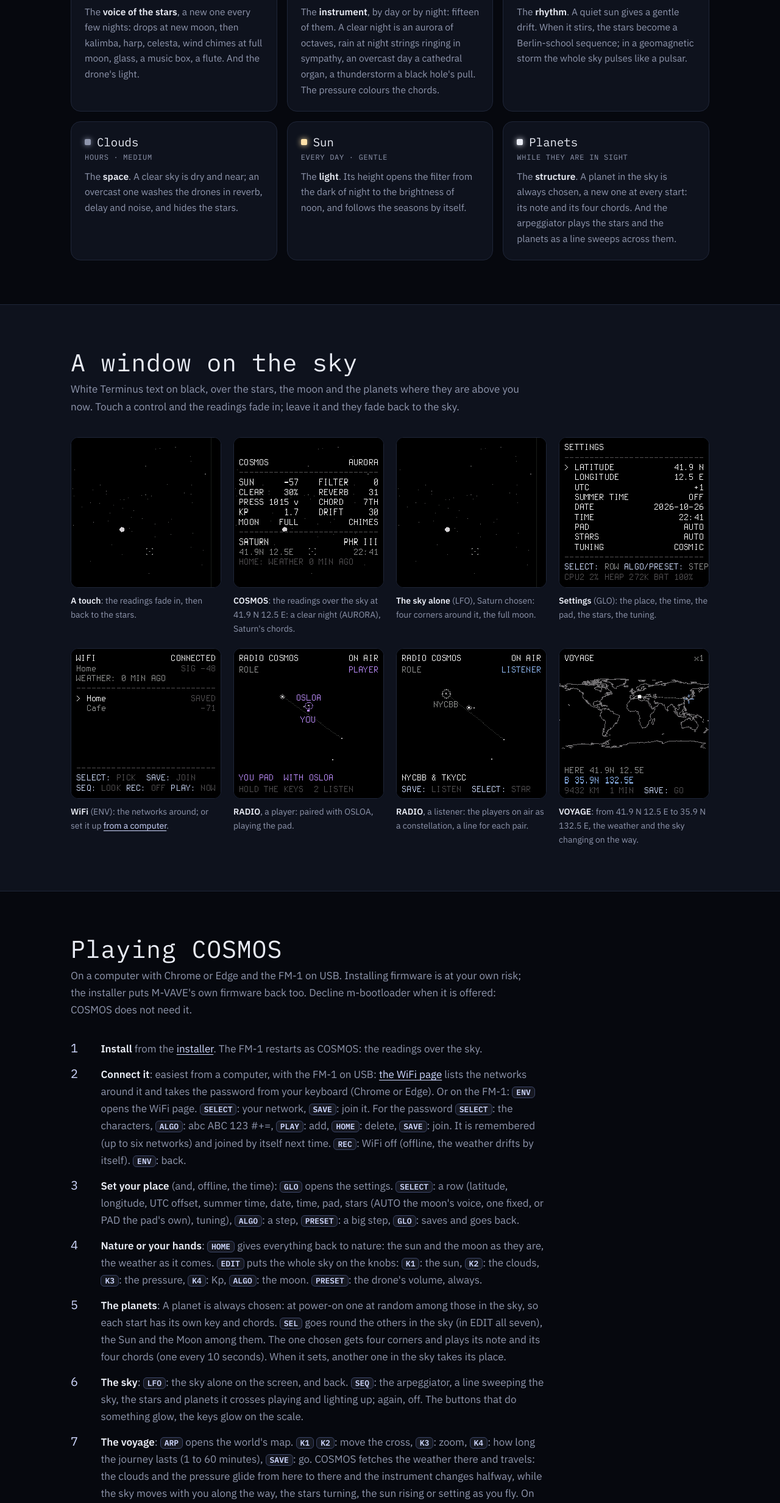
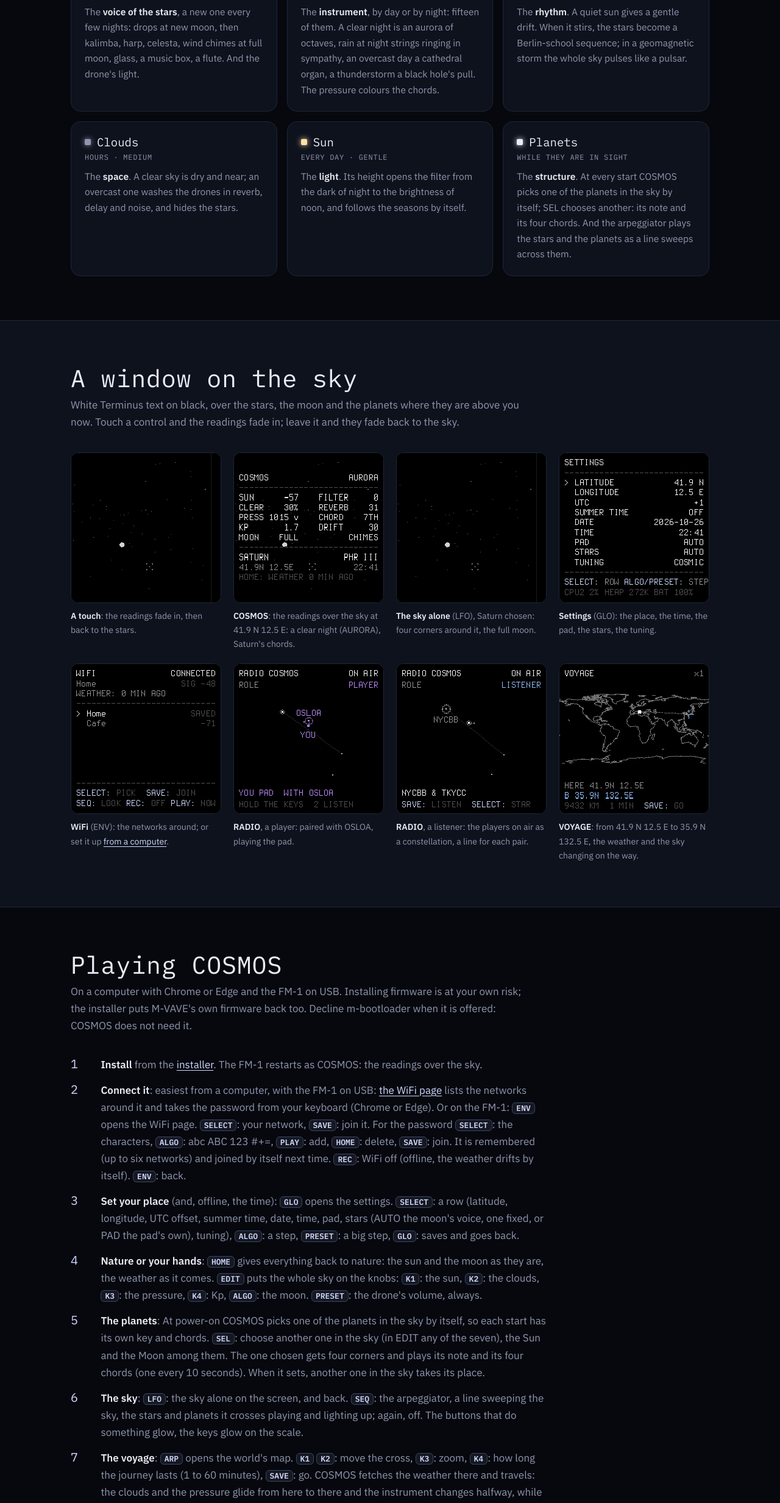
Before and after one commit to Gadlele/COSMOS, a plain HTML site: page web/site/index.html in a window 1280 px wide. Shown: the part 985-3450 px from the top of the page at 61% size. Drawn offline with Linux system fonts and the light colour scheme; a web font is replaced by a local one.

Commit message:
The site: the planet picked at power-on, SEL chooses another
Co-Authored-By: Claude Opus 5.5 <noreply@anthropic.com>
Claude-Session: https://claude.ai/code/session_01LDSNx5tg6PLP53yxBKoW78

```diff
--- a/web/site/index.html
+++ b/web/site/index.html
@@ -106,7 +106,7 @@ footer p { margin: 0 0 10px; max-width: 70em; } footer a { color: var(--mid); }
       <div class="feature" style="--c:#ffb38a"><h3>Kp index</h3><p class="pace">hours · storms are rare</p><p>The <b>rhythm</b>. A quiet sun gives a gentle drift. When it stirs, the stars become a Berlin-school sequence; in a geomagnetic storm the whole sky pulses like a pulsar.</p></div>
       <div class="feature" style="--c:#8f96ad"><h3>Clouds</h3><p class="pace">hours · medium</p><p>The <b>space</b>. A clear sky is dry and near; an overcast one washes the drones in reverb, delay and noise, and hides the stars.</p></div>
       <div class="feature" style="--c:#ffe1a8"><h3>Sun</h3><p class="pace">every day · gentle</p><p>The <b>light</b>. Its height opens the filter from the dark of night to the brightness of noon, and follows the seasons by itself.</p></div>
-      <div class="feature" style="--c:#e9ecf5"><h3>Planets</h3><p class="pace">while they are in sight</p><p>The <b>structure</b>. A planet in the sky is always chosen, a new one at every start: its note and its four chords. And the arpeggiator plays the stars and the planets as a line sweeps across them.</p></div>
+      <div class="feature" style="--c:#e9ecf5"><h3>Planets</h3><p class="pace">while they are in sight</p><p>The <b>structure</b>. At every start COSMOS picks one of the planets in the sky by itself; SEL chooses another: its note and its four chords. And the arpeggiator plays the stars and the planets as a line sweeps across them.</p></div>
     </div>
   </div>
 </section>
@@ -137,7 +137,7 @@ footer p { margin: 0 0 10px; max-width: 70em; } footer a { color: var(--mid); }
       <li><span><b>Connect it</b>: easiest from a computer, with the FM-1 on USB: <a href="wifi/">the WiFi page</a> lists the networks around it and takes the password from your keyboard (Chrome or Edge). Or on the FM-1: <span class="keys">ENV</span> opens the WiFi page. <span class="keys">SELECT</span>: your network, <span class="keys">SAVE</span>: join it. For the password <span class="keys">SELECT</span>: the characters, <span class="keys">ALGO</span>: abc ABC 123 #+=, <span class="keys">PLAY</span>: add, <span class="keys">HOME</span>: delete, <span class="keys">SAVE</span>: join. It is remembered (up to six networks) and joined by itself next time. <span class="keys">REC</span>: WiFi off (offline, the weather drifts by itself). <span class="keys">ENV</span>: back.</span></li>
       <li><span><b>Set your place</b> (and, offline, the time): <span class="keys">GLO</span> opens the settings. <span class="keys">SELECT</span>: a row (latitude, longitude, UTC offset, summer time, date, time, pad, stars (AUTO the moon's voice, one fixed, or PAD the pad's own), tuning), <span class="keys">ALGO</span>: a step, <span class="keys">PRESET</span>: a big step, <span class="keys">GLO</span>: saves and goes back.</span></li>
       <li><span><b>Nature or your hands</b>: <span class="keys">HOME</span> gives everything back to nature: the sun and the moon as they are, the weather as it comes. <span class="keys">EDIT</span> puts the whole sky on the knobs: <span class="keys">K1</span>: the sun, <span class="keys">K2</span>: the clouds, <span class="keys">K3</span>: the pressure, <span class="keys">K4</span>: Kp, <span class="keys">ALGO</span>: the moon. <span class="keys">PRESET</span>: the drone's volume, always.</span></li>
-      <li><span><b>The planets</b>: A planet is always chosen: at power-on one at random among those in the sky, so each start has its own key and chords. <span class="keys">SEL</span> goes round the others in the sky (in EDIT all seven), the Sun and the Moon among them. The one chosen gets four corners and plays its note and its four chords (one every 10 seconds). When it sets, another one in the sky takes its place.</span></li>
+      <li><span><b>The planets</b>: At power-on COSMOS picks one of the planets in the sky by itself, so each start has its own key and chords. <span class="keys">SEL</span>: choose another one in the sky (in EDIT any of the seven), the Sun and the Moon among them. The one chosen gets four corners and plays its note and its four chords (one every 10 seconds). When it sets, another one in the sky takes its place.</span></li>
       <li><span><b>The sky</b>: <span class="keys">LFO</span>: the sky alone on the screen, and back. <span class="keys">SEQ</span>: the arpeggiator, a line sweeping the sky, the stars and planets it crosses playing and lighting up; again, off. The buttons that do something glow, the keys glow on the scale.</span></li>
       <li><span><b>The voyage</b>: <span class="keys">ARP</span> opens the world's map. <span class="keys">K1</span> <span class="keys">K2</span>: move the cross, <span class="keys">K3</span>: zoom, <span class="keys">K4</span>: how long the journey lasts (1 to 60 minutes), <span class="keys">SAVE</span>: go. COSMOS fetches the weather there and travels: the clouds and the pressure glide from here to there and the instrument changes halfway, while the sky moves with you along the way, the stars turning, the sun rising or setting as you fly. On the way, <span class="keys">SAVE</span>: stop where you are. <span class="keys">HOME</span>: always home.</span></li>
       <li><span><b>The radio</b>: with WiFi on, <span class="keys">FX</span> opens the RADIO page and <span class="keys">ALGO</span> picks your role. <b>Players</b> pair up at random: one plays the <b>pad</b> (held while the key is), the other the <b>bells</b>, each hearing the other; alone, you play the bells until a partner comes. A <b>listener</b> sees the players on air as a constellation, a line joining each pair: <span class="keys">SELECT</span>: from star to star, <span class="keys">SAVE</span>: listen. Everything sounds in your own sky's pad and bells. While the radio is on, COSMOS's own sound rests and <span class="keys">PLAY</span> sleeps; any other button leaves it. To try it alone, open <a href="radio/player/">the test player</a>: it pairs with your FM-1. No FM-1 at hand? <a href="try/">COSMOS in the browser</a> is on the radio too, with the FM-1s: its screen, its constellation, its keys lighting up when your partner plays.</span></li>
```
